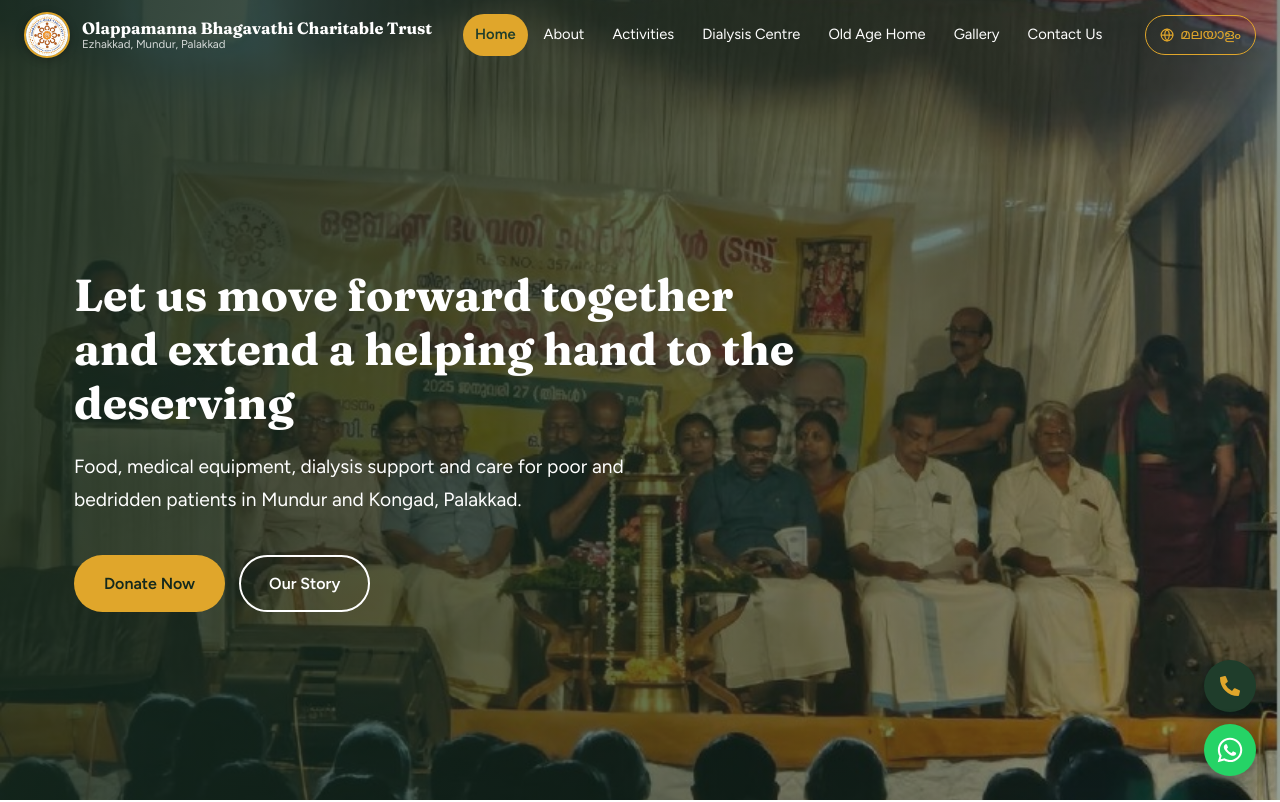
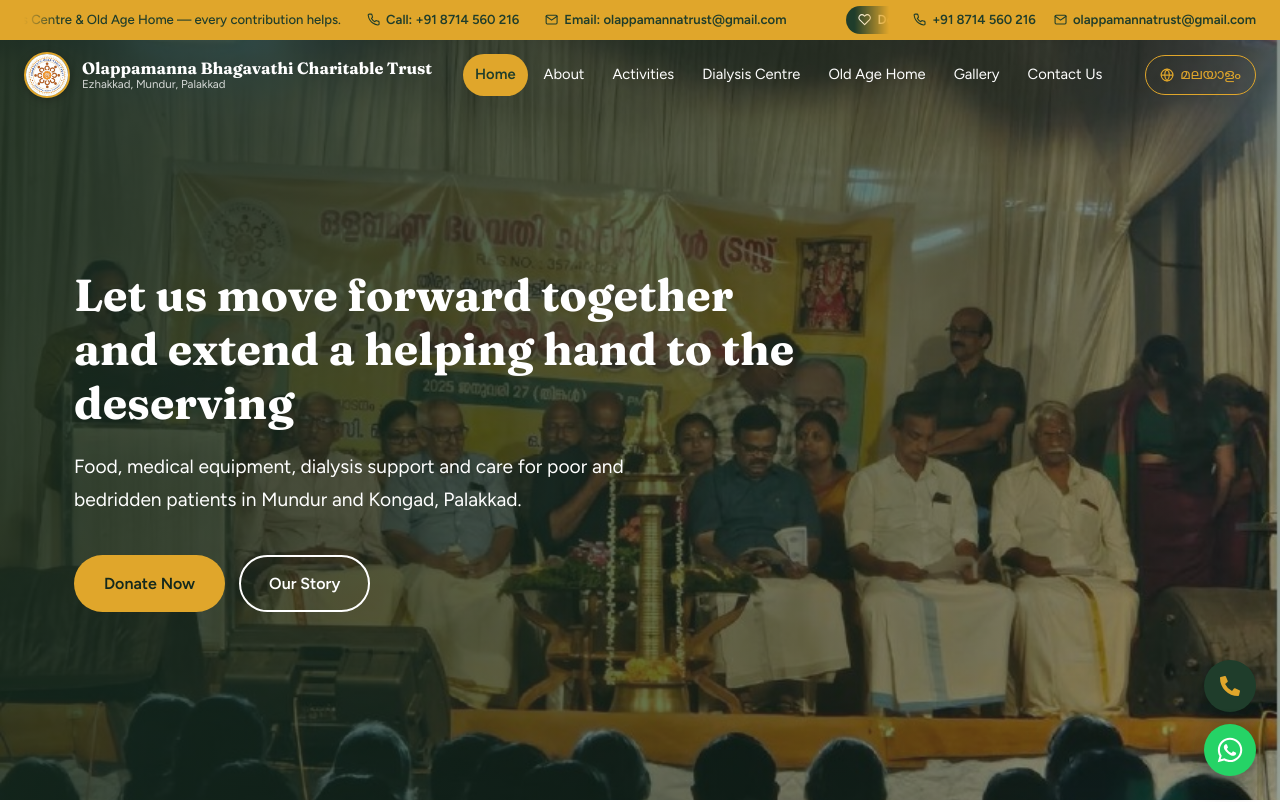
Before and after one commit to Musica-R/trust, a React (Create React App) app: page / in a window 1280 px wide. Shown: the top 802 px of the page. Built offline with nearby package versions, Linux system fonts and the light colour scheme.

Commit message:
updated code

```diff
--- a/src/Stylesheet/Navbar.css
+++ b/src/Stylesheet/Navbar.css
@@ -1,6 +1,6 @@
 /* ==========================================================
    Navbar.css  (prefix: bct-)
-   Logo served from /public/logo.jpg
+   Logo served from /public/assets/logo.jpeg
    ========================================================== */
 
 .bct-nav {
@@ -14,6 +14,114 @@
   background: #1f3d2b;
   box-shadow: 0 6px 24px rgba(0, 0, 0, .18);
 }
+
+/* ---------- Top donation bar (slider + contact) ----------
+   Always visible, before and after scrolling */
+
+.bct-top {
+  background: #e0a62b;
+  color: #1f3d2b;
+  font-size: .82rem;
+  height: 40px;
+  overflow: hidden;
+}
+
+.bct-top-inner {
+  max-width: 1390px;
+  margin: 0 auto;
+  padding: 0 24px;
+  height: 40px;
+  display: flex;
+  align-items: center;
+  gap: 24px;
+}
+
+/* ----- Ticker / slider ----- */
+
+.bct-ticker {
+  flex: 1;
+  min-width: 0;
+  overflow: hidden;
+  /* soft fade on both edges */
+  -webkit-mask-image: linear-gradient(90deg, transparent, #000 4%, #000 96%, transparent);
+  mask-image: linear-gradient(90deg, transparent, #000 4%, #000 96%, transparent);
+}
+
+.bct-ticker-track {
+  display: flex;
+  width: max-content;
+  animation: bct-slide 32s linear infinite;
+}
+
+.bct-ticker:hover .bct-ticker-track {
+  animation-play-state: paused;
+}
+
+.bct-ticker-item {
+  display: flex;
+  align-items: center;
+  gap: 26px;
+  padding-right: 60px;
+  white-space: nowrap;
+  flex: none;
+}
+
+.bct-ticker-tag {
+  display: inline-flex;
+  align-items: center;
+  gap: 6px;
+  background: #1f3d2b;
+  color: #fff;
+  font-weight: 600;
+  padding: 3px 12px;
+  border-radius: 999px;
+}
+
+.bct-ticker-msg {
+  font-weight: 500;
+}
+
+.bct-ticker-link {
+  display: inline-flex;
+  align-items: center;
+  gap: 6px;
+  color: #1f3d2b;
+  font-weight: 600;
+  text-decoration: none;
+}
+
+.bct-ticker-link:hover {
+  text-decoration: underline;
+}
+
+@keyframes bct-slide {
+  from { transform: translateX(0); }
+  to   { transform: translateX(-50%); }
+}
+
+/* ----- Fixed contact links (desktop) ----- */
+
+.bct-top-contact {
+  display: flex;
+  align-items: center;
+  gap: 18px;
+  flex: none;
+}
+
+.bct-top-contact a {
+  display: inline-flex;
+  align-items: center;
+  gap: 6px;
+  color: #1f3d2b;
+  text-decoration: none;
+  font-weight: 600;
+}
+
+.bct-top-contact a:hover {
+  text-decoration: underline;
+}
+
+/* ---------- Main bar ---------- */
 
 .bct-nav-inner {
   max-width: 1390px;
@@ -134,9 +242,26 @@
   cursor: pointer;
 }
 
+/* Respect reduced-motion: stop the slider */
+@media (prefers-reduced-motion: reduce) {
+  .bct-ticker-track {
+    animation: none;
+  }
+  .bct-ticker {
+    overflow-x: auto;
+  }
+}
+
 /* ==========================================================
    Responsive
    ========================================================== */
+
+@media (max-width: 1100px) {
+  /* ticker already carries the contact details */
+  .bct-top-contact {
+    display: none;
+  }
+}
 
 @media (max-width: 1024px) {
   .bct-link {
@@ -188,6 +313,10 @@
     padding: 10px 18px;
   }
 
+  .bct-top-inner {
+    padding: 0 18px;
+  }
+
   .bct-brand-logo {
     width: 42px;
     height: 42px;
@@ -195,6 +324,20 @@
 }
 
 @media (max-width: 520px) {
+  .bct-top {
+    font-size: .76rem;
+    height: 36px;
+  }
+
+  .bct-top-inner {
+    height: 36px;
+    padding: 0 14px;
+  }
+
+  .bct-ticker-track {
+    animation-duration: 26s;
+  }
+
   .bct-nav-inner {
     padding: 10px 14px;
   }
--- a/src/components/Navbar.jsx
+++ b/src/components/Navbar.jsx
@@ -1,8 +1,12 @@
 import { useState, useEffect } from "react";
 import { NavLink, Link, useLocation } from "react-router-dom";
-import { FiMenu, FiX, FiGlobe } from "react-icons/fi";
+import { FiMenu, FiX, FiGlobe, FiPhone, FiMail, FiHeart } from "react-icons/fi";
 import { useLang } from "../context/LangContext";
 import "../Stylesheet/Navbar.css";
+
+const PHONE_DISPLAY = "+91 8714 560 216";
+const PHONE_HREF = "tel:+918714560216";
+const EMAIL = "olappamannatrust@gmail.com";
 
 const LINKS = [
   { to: "/", end: true, en: "Home", ml: "ഹോം" },
@@ -24,6 +28,40 @@ const BRAND = {
     sub: "ഏഴക്കാട്, മുണ്ടൂർ, പാലക്കാട്",
   },
 };
+
+/* Text for the donation slider (top bar) */
+const DONATE = {
+  en: {
+    label: "Donate",
+    msg: "Support our Dialysis Centre & Old Age Home — every contribution helps.",
+    call: "Call",
+    mail: "Email",
+  },
+  ml: {
+    label: "സംഭാവന",
+    msg: "ഞങ്ങളുടെ ഡയാലിസിസ് കേന്ദ്രത്തെയും വൃദ്ധസദനത്തെയും സഹായിക്കൂ — ഓരോ സംഭാവനയും വിലപ്പെട്ടതാണ്.",
+    call: "വിളിക്കുക",
+    mail: "ഇമെയിൽ",
+  },
+};
+
+/* One slide of the ticker */
+function TickerItem({ t }) {
+  return (
+    <div className="bct-ticker-item">
+      <span className="bct-ticker-tag">
+        <FiHeart /> {t.label}
+      </span>
+      <span className="bct-ticker-msg">{t.msg}</span>
+      <a href={PHONE_HREF} className="bct-ticker-link">
+        <FiPhone /> {t.call}: {PHONE_DISPLAY}
+      </a>
+      <a href={`mailto:${EMAIL}`} className="bct-ticker-link">
+        <FiMail /> {t.mail}: {EMAIL}
+      </a>
+    </div>
+  );
+}
 
 /* Language is shared through LangContext, so every page switches together.
    LangContext already saves the choice and sets <html lang>. */
@@ -57,9 +95,35 @@ export default function Navbar() {
 
   const toggleLang = () => setLang(lang === "en" ? "ml" : "en");
   const brand = BRAND[lang];
+  const t = DONATE[lang];
 
   return (
     <header className={`bct-nav ${scrolled || open ? "bct-nav-solid" : ""}`}>
+      {/* Top donation bar: sliding ticker + fixed contact links.
+          Always visible, also after scrolling. */}
+      <div className="bct-top">
+        <div className="bct-top-inner">
+          <div className="bct-ticker" aria-label={t.label}>
+            <div className="bct-ticker-track">
+              <TickerItem t={t} />
+              {/* duplicate for a seamless loop */}
+              <div aria-hidden="true" style={{ display: "contents" }}>
+                <TickerItem t={t} />
+              </div>
+            </div>
+          </div>
+
+          <div className="bct-top-contact">
+            <a href={PHONE_HREF}>
+              <FiPhone /> {PHONE_DISPLAY}
+            </a>
+            <a href={`mailto:${EMAIL}`}>
+              <FiMail /> {EMAIL}
+            </a>
+          </div>
+        </div>
+      </div>
+
       <div className="bct-nav-inner">
         {/* Brand */}
         <Link to="/" className="bct-brand" aria-label={brand.title}>
@@ -98,7 +162,6 @@ export default function Navbar() {
 
         {/* Tools */}
         <div className="bct-nav-tools">
-
           <button
             type="button"
             className="bct-lang"
--- a/src/data/content.js
+++ b/src/data/content.js
@@ -32,7 +32,7 @@ export const content = {
     homeShrine: {
       tag: "Our temple",
       title: "Thiru Kunnappulli Bhagavathy Temple",
-      text: "The temple at Thiru Kunnappullikkavu, Ezhakkad is the heart of our community and the home of our charitable work. Devotees come here to pray, and the temple stands behind the Trust in caring for those in need.",
+      text: "The temple at Thiru Kunnappullikkavu, Kongad is the heart of our community and the home of our charitable work. Devotees come here to pray, and the temple stands behind the Trust in caring for those in need.",
       facts: [
         ["Deity", "Goddess Devi (Kunnappulli Amma)"],
         ["Darshanam", "Facing north"],
@@ -136,7 +136,7 @@ export const content = {
     homeShrine: {
       tag: "ഞങ്ങളുടെ ക്ഷേത്രം",
       title: "തിരു കുന്നപ്പുള്ളി ഭഗവതി ക്ഷേത്രം",
-      text: "എഴക്കാട് തിരുകുന്നപ്പുള്ളിക്കാവിലെ ക്ഷേത്രമാണ് ഞങ്ങളുടെ നാടിന്റെ ഹൃദയവും ജീവകാരുണ്യ പ്രവർത്തനങ്ങളുടെ കേന്ദ്രവും. ഭക്തർ ഇവിടെ പ്രാർഥിക്കാനെത്തുന്നു; ആവശ്യക്കാർക്ക് കരുതലേകുന്ന ട്രസ്റ്റിന് ക്ഷേത്രം താങ്ങായി നിൽക്കുന്നു.",
+      text: "കോങ്ങാട് തിരുകുന്നപ്പുള്ളിക്കാവിലെ ക്ഷേത്രമാണ് ഞങ്ങളുടെ നാടിന്റെ ഹൃദയവും ജീവകാരുണ്യ പ്രവർത്തനങ്ങളുടെ കേന്ദ്രവും. ഭക്തർ ഇവിടെ പ്രാർഥിക്കാനെത്തുന്നു; ആവശ്യക്കാർക്ക് കരുതലേകുന്ന ട്രസ്റ്റിന് ക്ഷേത്രം താങ്ങായി നിൽക്കുന്നു.",
       facts: [
         ["പ്രതിഷ്ഠ", "ദേവി (കുന്നപ്പുള്ളി അമ്മ)"],
         ["ദർശനം", "വടക്കോട്ട് ദർശനം"],
--- a/src/data/extra.js
+++ b/src/data/extra.js
@@ -1,4 +1,4 @@
-export const trusteeEn = ["O. M. C. Neelakandan Namboothiripad","G. P. Priyadath","O. M. Vasudevan","O. M. Ajayakumar","O. M. Hari","O. V. Narayanan","Bindu, P. K.","O. M. Rakesh","M. D. Mani","K. P. Balan Namboothiri","R. S. Ashok Kumar","C. A. Baiju","K. M. Pradeep"];
+export const trusteeEn = ["O. M. C. Neelakandan Namboothiripad","O.M Priyadatha","O. M. Vasudevan","O. M. Ajayakumar","O. M. Hari","O. V. Narayanan","Bindu, P. K.","O. M. Rakesh","M. D. Mani","K. P. Balan Namboothiri","R. S. Ashok Kumar","C. A. Baiju","K. M. Pradeep"];
 
 export const extra = {
   en: {
@@ -65,7 +65,7 @@ export const extra = {
     },
     trustees: {
       title: "ഞങ്ങളുടെ ട്രസ്റ്റി അംഗങ്ങൾ", sub: "ട്രസ്റ്റിനെ നയിക്കുന്നവർ.", lead: "ട്രസ്റ്റിന് പിന്നിലെ പ്രത്യേക മുൻകൈ",
-      names: ["ഒ.എം.സി. നീലകണ്ഠൻ നമ്പൂതിരിപ്പാട്","ജി.പി. പ്രിയദത്ത്","ഒ.എം. വാസുദേവൻ","ഒ.എം. അജയകുമാർ","ഒ.എം. ഹരി","ഒ.വി. നാരായണൻ","ബിന്ദു പി.കെ.","ഒ.എം. രാകേഷ്","എം.ഡി. മണി","കെ.പി. ബാലൻ നമ്പൂതിരി","ആർ.എസ്. അശോക് കുമാർ","സി.എ. ബൈജു","കെ.എം. പ്രദീപ്"],
+      names: ["ഒ.എം.സി. നീലകണ്ഠൻ നമ്പൂതിരിപ്പാട്","ഒ. എം. പ്രിയദത്ത","ഒ.എം. വാസുദേവൻ","ഒ.എം. അജയകുമാർ","ഒ.എം. ഹരി","ഒ.വി. നാരായണൻ","ബിന്ദു പി.കെ.","ഒ.എം. രാകേഷ്","എം.ഡി. മണി","കെ.പി. ബാലൻ നമ്പൂതിരി","ആർ.എസ്. അശോക് കുമാർ","സി.എ. ബൈജു","കെ.എം. പ്രദീപ്"],
     },
     homeMore: {
       plansTitle: "ഞങ്ങളുടെ പരിചരണ കേന്ദ്രങ്ങൾ",
--- a/src/pages/About.jsx
+++ b/src/pages/About.jsx
@@ -14,7 +14,7 @@ export default function About() {
   const q = t.aboutQuote || {};
   return (
     <>
-      <PageHero image={img.about} title={a.title} sub={a.sub} />
+      <PageHero image="/assets/trust16.jpeg" title={a.title} sub={a.sub} />
       <section className="bct-sec">
         <div className="bct-wrap bct-split">
           <div>
--- a/src/pages/Activities.jsx
+++ b/src/pages/Activities.jsx
@@ -16,7 +16,7 @@ export default function Activities() {
   const q = t.actQuotes || {};
   return (
     <>
-      <PageHero image={img.activities} title={a.title} sub={a.sub} />
+      <PageHero image="/assets/trust15.jpeg" title={a.title} sub={a.sub} />
       <section className="bct-sec">
         <div className="bct-wrap">
           <Stagger className="bct-cards" step={130}>
--- a/src/pages/Dialysis.jsx
+++ b/src/pages/Dialysis.jsx
@@ -26,7 +26,7 @@ export default function Dialysis() {
 
   return (
     <>
-      <PageHero image={img.dialysis} title={d.title} sub={d.sub} />
+      <PageHero image="/assets/new6.jpg" title={d.title} sub={d.sub} />
 
       {/* Stats strip */}
       <section className="bct-dx-stats">
--- a/src/pages/Gallery.jsx
+++ b/src/pages/Gallery.jsx
@@ -54,7 +54,7 @@ export default function Gallery() {
 
   return (
     <>
-      <PageHero image={img.gallery} title={t.gal.title} sub={t.gal.sub} />
+      <PageHero image="/assets/trust12.jpeg" title={t.gal.title} sub={t.gal.sub} />
 
       {/* ---------- Photos ---------- */}
       <section className="bct-sec bct-sec-tint">
--- a/src/pages/OldAge.jsx
+++ b/src/pages/OldAge.jsx
@@ -23,7 +23,7 @@ export default function OldAge() {
 
   return (
     <>
-      <PageHero image={img.oldAge} title={o.title} sub={o.sub} />
+      <PageHero image="/assets/trust18.jpeg" title={o.title} sub={o.sub} />
 
        {/* Our plan */}
       <section className="bct-sec">
```
Also changed, not shown: src/Stylesheet/pages.css (+104 -0 lines), src/pages/Contact.jsx (+101 -6 lines), public/assets/qr.jpg (added), 1 other file (tests, documents, lock files or other folders).
